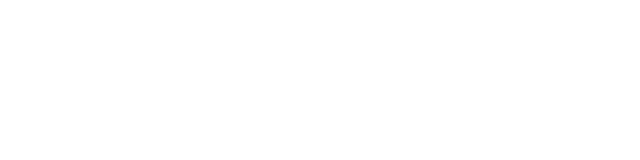
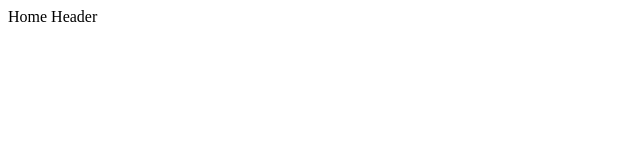
Before and after one commit to hassanjkhan/SALT-CLIENT, a React (Create React App) app: page / in a window 1280 px wide. Shown: the top 160 px of the page, without its empty margins (0-640 px from the left). Built offline with nearby package versions, Linux system fonts and the light colour scheme; the HTML template or start-up script is replaced by a standard one; a web font is replaced by a local one.

Commit message:
setup routes

```diff
--- a/package.json
+++ b/package.json
@@ -12,6 +12,7 @@
     "@types/react-dom": "^17.0.11",
     "react": "^17.0.2",
     "react-dom": "^17.0.2",
+    "react-router-dom": "^6.2.1",
     "react-scripts": "5.0.0",
     "typescript": "^4.5.4",
     "web-vitals": "^2.1.3"
--- a/src/App.tsx
+++ b/src/App.tsx
@@ -1,7 +1,17 @@
 import React from 'react';
+import { BrowserRouter as Router, Route, Routes } from 'react-router-dom';
+import Home from './pages/Home';
+import Portal from './pages/Portal';
 
 const App = () => {
-  return <div></div>;
+  return (
+    <Router>
+      <Routes>
+        <Route path='/' element={<Home />} />
+        <Route path='/portal' element={<Portal />} />
+      </Routes>
+    </Router>
+  );
 };
 
 export default App;
--- /dev/null
+++ b/src/components/HomeHeader.tsx
@@ -0,0 +1,7 @@
+import React from 'react';
+
+const HomeHeader = () => {
+  return <div>Home Header</div>;
+};
+
+export default HomeHeader;
--- /dev/null
+++ b/src/pages/Home.tsx
@@ -0,0 +1,12 @@
+import React from 'react';
+import HomeHeader from '../components/HomeHeader';
+
+const Home = () => {
+  return (
+    <div>
+      <HomeHeader />
+    </div>
+  );
+};
+
+export default Home;
--- /dev/null
+++ b/src/pages/Portal.tsx
@@ -0,0 +1,7 @@
+import React from 'react';
+
+const Portal = () => {
+  return <div>Coming Soon</div>;
+};
+
+export default Portal;
```
Also changed, not shown: tsconfig.json (+2 -8 lines), 1 other file (tests, documents, lock files or other folders).
